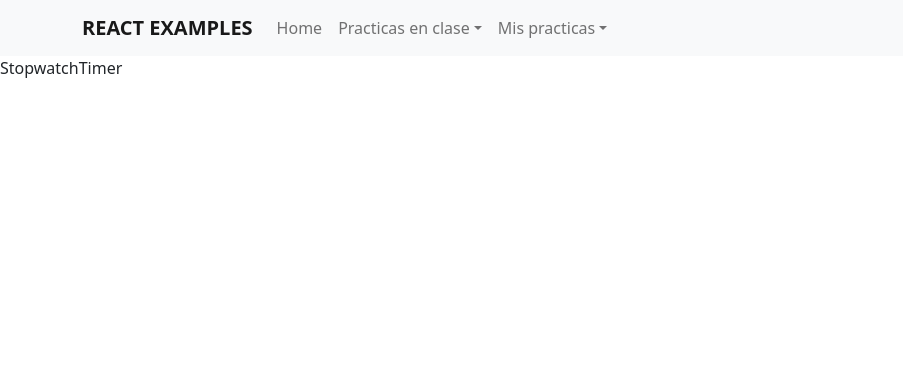
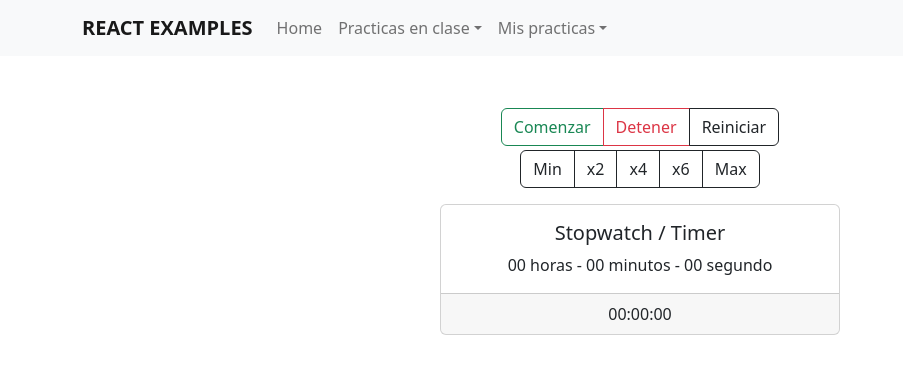
Before and after one commit to ema201217/project-basic-react-examples, a React (Create React App) app: page /stopwatchTimer in a window 1280 px wide. Shown: the top 374 px of the page, without its empty margins (0-903 px from the left). Built offline with nearby package versions, Linux system fonts and the light colour scheme.

Commit message:
stopwatch timer - ejemplo 3 - algunos bugs

```diff
--- a/src/components/StopwatchTimer/index.jsx
+++ b/src/components/StopwatchTimer/index.jsx
@@ -1,7 +1,164 @@
-import React from 'react'
+import React, { useState } from "react";
+import {
+  Button,
+  ButtonGroup,
+  Card,
+  Col,
+  Container,
+  Row,
+} from "react-bootstrap";
 
+const oneOrTwoNum = (num) => (num > 9 ? num : `0${num}`);
+const pluralSingular = (num) => (num > 1 ? "s" : "");
 export const StopwatchTimer = () => {
+  const [seconds, setSeconds] = useState(0);
+  const [minutes, setMinutes] = useState(0);
+  const [hours, setHours] = useState(0);
+
+  const [velocity, setVelocity] = useState(0);
+  const [velocityName, setVelocityName] = useState("");
+
+  const [stateIntervalSeconds, setIntervalSeconds] = useState(null);
+  const [stateIntervalMinutes, setIntervalMinutes] = useState(null);
+  const [stateIntervalHours, setIntervalHours] = useState(null);
+
+  const handleStart = () => {
+    if (stateIntervalSeconds && stateIntervalMinutes && stateIntervalHours) {
+      return;
+    }
+    const intervalHours = setInterval(
+      () => {
+        setHours((h) => {
+          return h + 1;
+        });
+      },
+      velocity ? (60000 * 60) / velocity : 60000 * 60
+    );
+
+    const intervalMinutes = setInterval(
+      () => {
+        setMinutes((m) => {
+          if (m === 59) {
+            return 0;
+          }
+          return m + 1;
+        });
+      },
+      velocity ? 60000 / velocity : 60000
+    );
+
+    const intervalSeconds = setInterval(
+      () => {
+        setSeconds((s) => {
+          if (s === 59) {
+            return 0;
+          }
+          return s + 1;
+        });
+      },
+      velocity ? 1000 / velocity : 1000
+    );
+
+    setIntervalHours(intervalHours);
+    setIntervalMinutes(intervalMinutes);
+    setIntervalSeconds(intervalSeconds);
+  };
+
+  const handleStop = () => {
+    if (!stateIntervalSeconds && !stateIntervalMinutes && !stateIntervalHours) {
+      return;
+    }
+    clearInterval(stateIntervalHours);
+    clearInterval(stateIntervalMinutes);
+    clearInterval(stateIntervalSeconds);
+
+    setIntervalHours(null);
+    setIntervalMinutes(null);
+    setIntervalSeconds(null);
+  };
+
+  const handleReset = () => {
+    if (!stateIntervalSeconds && !stateIntervalMinutes && !stateIntervalHours) {
+      return;
+    }
+    handleStop();
+    setSeconds(0);
+    setMinutes(0);
+    setHours(0);
+  };
+
+  const handleVelocity = (vel, velText) => {
+    console.log(vel);
+    setVelocity(vel);
+    setVelocityName(velText);
+    handleStop();
+  };
   return (
-    <div>StopwatchTimer</div>
-  )
-}
+    <Container>
+      <Row className="mt-5">
+        <Col xs={12} lg={{ span: 6, offset: 3 }} className="text-center">
+          <ButtonGroup aria-label="Basic example" className="d-block my-1">
+            <Button variant="outline-success" onClick={handleStart}>
+              Comenzar
+            </Button>
+            <Button variant="outline-danger" onClick={handleStop}>
+              Detener
+            </Button>
+            <Button variant="outline-dark" onClick={handleReset}>
+              Reiniciar
+            </Button>
+          </ButtonGroup>
+          <ButtonGroup aria-label="Basic example">
+            <Button
+              variant="outline-dark"
+              className={velocityName === "min" && "active"}
+              onClick={() => handleVelocity(0, "min")}
+            >
+              Min
+            </Button>
+            <Button
+              variant="outline-dark"
+              className={velocityName === "x2" && "active"}
+              onClick={() => handleVelocity(2, "x2")}
+            >
+              x2
+            </Button>
+            <Button
+              variant="outline-dark"
+              className={velocityName === "x4" && "active"}
+              onClick={() => handleVelocity(4, "x4")}
+            >
+              x4
+            </Button>
+            <Button
+              variant="outline-dark"
+              className={velocityName === "x6" && "active"}
+              onClick={() => handleVelocity(6, "x6")}
+            >
+              x6
+            </Button>
+            <Button
+              variant="outline-dark"
+              className={velocityName === "max" && "active"}
+              onClick={() => handleVelocity(10, "max")}
+            >
+              Max
+            </Button>
+          </ButtonGroup>
+          <Card style={{ width: "25rem" }} className="m-auto my-3">
+            <Card.Body>
+              <Card.Title>Stopwatch / Timer</Card.Title>
+              <Card.Text>
+                {oneOrTwoNum(hours)} horas - {oneOrTwoNum(minutes)} minutos -{" "}
+                {oneOrTwoNum(seconds)} segundo{pluralSingular(seconds)}
+              </Card.Text>
+            </Card.Body>
+            <Card.Footer>
+              {oneOrTwoNum(hours)}:{oneOrTwoNum(minutes)}:{oneOrTwoNum(seconds)}
+            </Card.Footer>
+          </Card>
+        </Col>
+      </Row>
+    </Container>
+  );
+};
```
